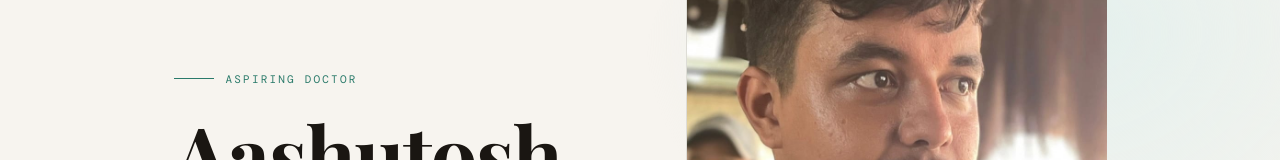
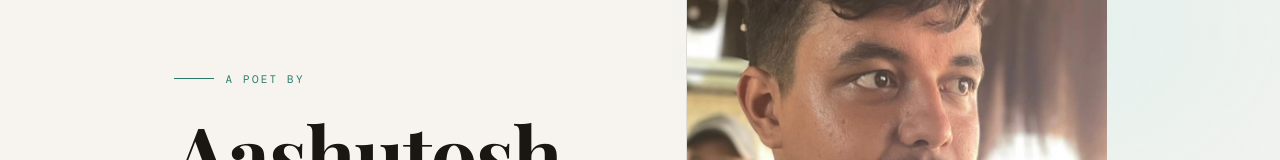
Before and after one commit to aashutoshdhungel/Personal-Website, a React (Vite) app in the folder frontend/: page / in a window 1280 px wide. Shown: the part 160-320 px from the top of the page. Built offline with nearby package versions, Linux system fonts and the light colour scheme; a web font is replaced by a local one.

Commit message:
Added text animation

```diff
--- a/frontend/src/pages/Home.css
+++ b/frontend/src/pages/Home.css
@@ -94,15 +94,6 @@
   transform-origin: left;
   animation: lineGrow var(--dur-slow) var(--ease-out) 0.1s both;
   flex-shrink: 0;
-}
-
-.hero__eyebrow-text {
-  font-family: var(--font-mono);
-  font-size: var(--text-xs);
-  letter-spacing: 0.2em;
-  text-transform: uppercase;
-  color: var(--teal);
-  animation: fadeIn var(--dur-slow) var(--ease-out) 0.3s both;
 }
 
 .hero__title {
@@ -235,6 +226,30 @@
   text-transform: uppercase;
   color: var(--ink-3);
   display: block;
+}
+
+.typing-el {
+  font-family: var(--font-mono);
+  font-size: var(--text-xs);
+  letter-spacing: 0.2em;
+  text-transform: uppercase;
+  color: var(--teal);
+}
+
+@keyframes fadeUp {
+  from {
+    opacity: 0;
+    transform: translateY(20px);
+  }
+  to {
+    opacity: 1;
+    transform: translateY(0);
+  }
+}
+
+@keyframes lineGrow {
+  from { transform: scaleX(0); }
+  to { transform: scaleX(1); }
 }
 
 .interests {
--- a/frontend/src/pages/Home.jsx
+++ b/frontend/src/pages/Home.jsx
@@ -1,4 +1,4 @@
-import { useState } from 'react'
+import { useState, useEffect, useRef } from 'react'
 import { Link } from 'react-router-dom'
 import SEO from '../components/SEO.jsx'
 import {
@@ -25,9 +25,55 @@ const interests = [
   { Icon: IconDna, title: 'Biology', desc: 'Fascinated by life at the molecular and cellular level.' },
 ]
 
+function useTypingEffect(phrases) {
+  const [text, setText] = useState("");
+  const stateRef = useRef({ phraseIndex: 0, charIndex: 0, isDeleting: false });
+
+  useEffect(() => {
+    let timeout;
+
+    function type() {
+      const { phraseIndex, charIndex, isDeleting } = stateRef.current;
+      const currentPhrase = phrases[phraseIndex];
+      let typeSpeed = 100;
+
+      if (isDeleting) {
+        setText(currentPhrase.substring(0, charIndex - 1));
+        stateRef.current.charIndex--;
+        typeSpeed = 50;
+      } else {
+        setText(currentPhrase.substring(0, charIndex + 1));
+        stateRef.current.charIndex++;
+        typeSpeed = 100;
+      }
+
+      if (!isDeleting && stateRef.current.charIndex === currentPhrase.length) {
+        stateRef.current.isDeleting = true;
+        typeSpeed = 2000;
+      } else if (isDeleting && stateRef.current.charIndex === 0) {
+        stateRef.current.isDeleting = false;
+        stateRef.current.phraseIndex = (phraseIndex + 1) % phrases.length;
+        typeSpeed = 500;
+      }
+
+      timeout = setTimeout(type, typeSpeed);
+    }
+
+    timeout = setTimeout(type, 100);
+    return () => clearTimeout(timeout);
+  }, []);
+
+  return text;
+}
+
 function Home() {
   const [imgLoaded, setImgLoaded] = useState(false)
   const sectionRef = useReveal()
+
+  const typingText = useTypingEffect([
+   "Aspiring Doctor.",
+   "A Poet By Heart."
+  ]);
 
   return (
     <main className="page-wrapper" ref={sectionRef}>
@@ -44,7 +90,7 @@ function Home() {
           <div className="hero__content">
             <div className="hero__eyebrow">
               <div className="hero__eyebrow-line" aria-hidden="true" />
-              <span className="hero__eyebrow-text">Aspiring Doctor</span>
+              <div className="typing-el">{typingText}</div>
             </div>
 
             <h1 className="hero__title">
```
